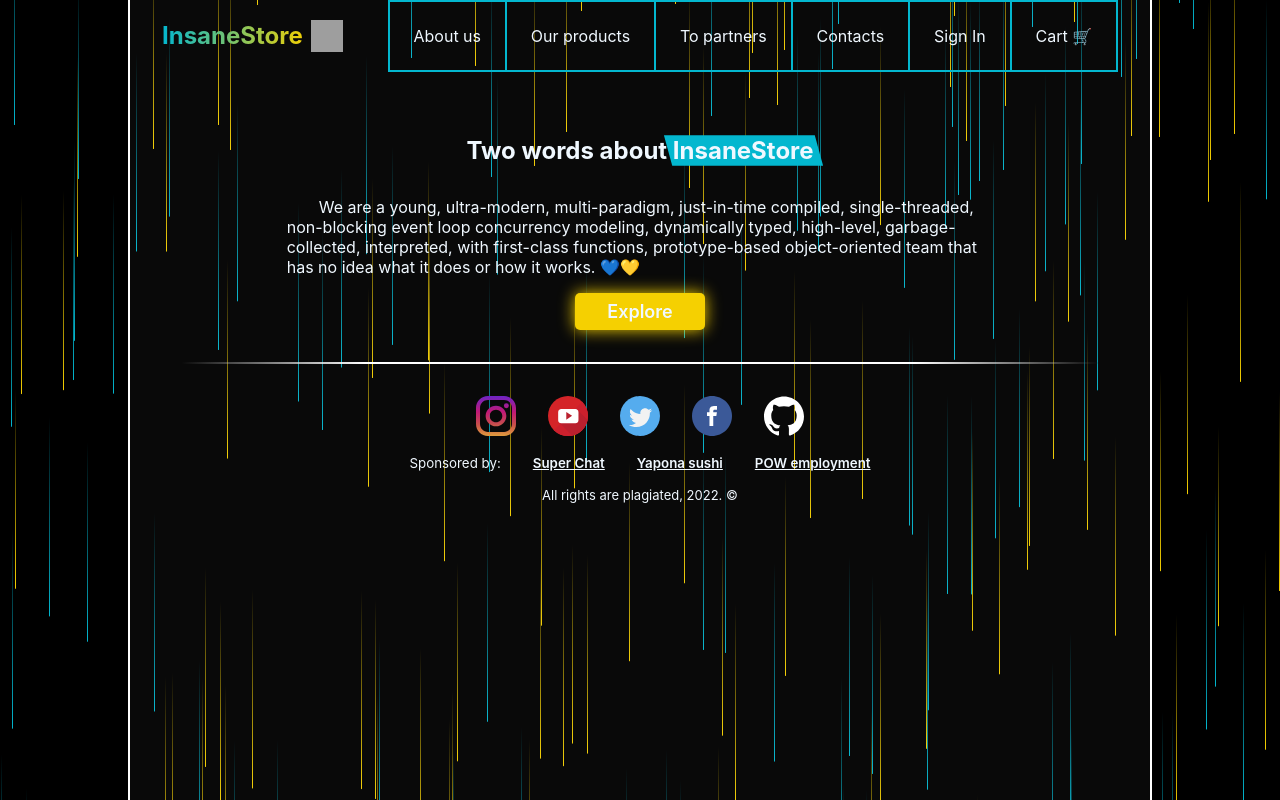
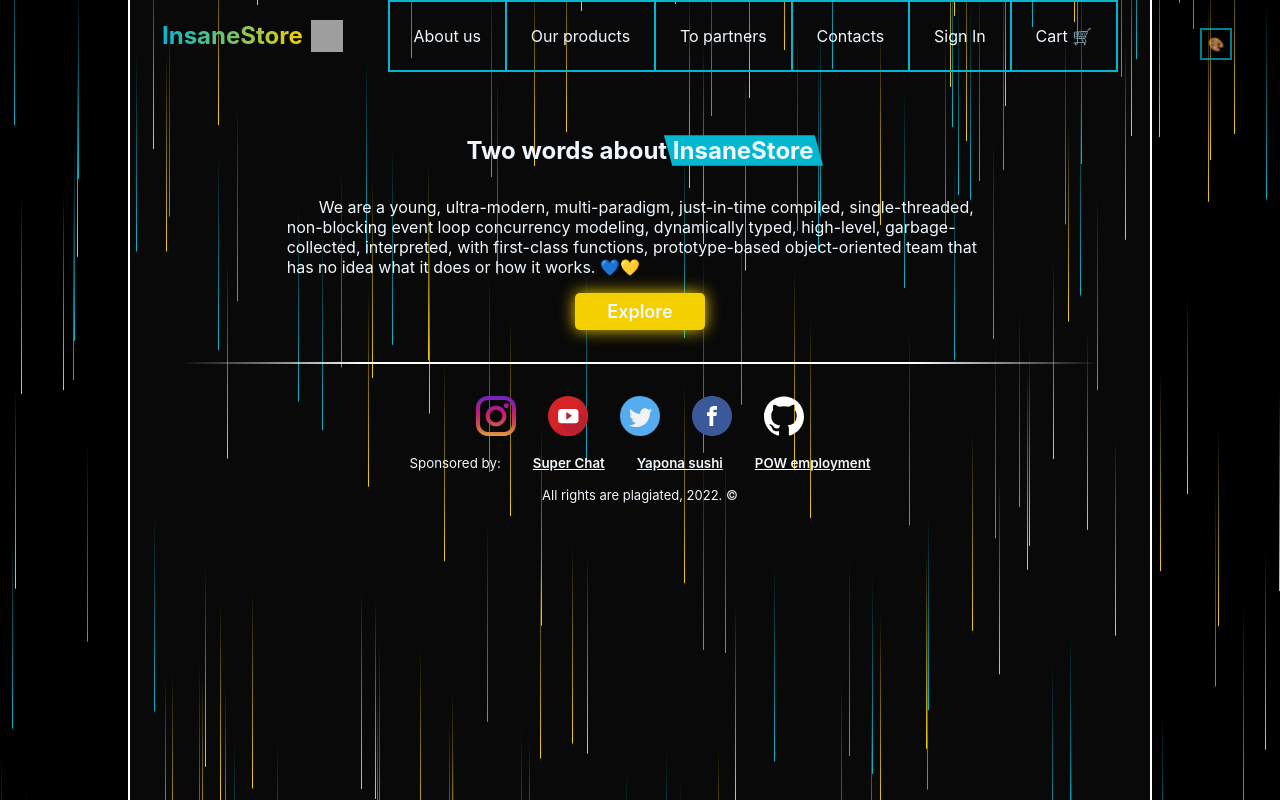
Before and after one commit to Surfer0997/ultra-high-tech, a React (Create React App) app: page /about in a window 1280 px wide. Built offline with nearby package versions, Linux system fonts and the light colour scheme; grey boxes are pictures that could not be loaded.

Commit message:
Change color scheme, cookies, bg upgrade, axios interceptor

```diff
--- a/package.json
+++ b/package.json
@@ -13,6 +13,7 @@
     "@types/node": "^16.11.65",
     "@types/react": "^18.0.21",
     "@types/react-burger-menu": "^2.8.3",
+    "@types/react-cookies": "^0.1.0",
     "@types/react-dom": "^18.0.6",
     "@types/react-redux": "^7.1.24",
     "@types/react-router-dom": "^5.3.3",
@@ -21,6 +22,7 @@
     "axios": "^1.1.3",
     "react": "^18.2.0",
     "react-burger-menu": "^3.0.8",
+    "react-cookie": "^4.1.1",
     "react-dom": "^18.2.0",
     "react-redux": "^8.0.4",
     "react-router-dom": "^6.4.2",
--- a/src/App.tsx
+++ b/src/App.tsx
@@ -7,11 +7,13 @@ import { ToPartners } from './components/Main/To partners/ToPartners';
 import { BrowserRouter as Router, Routes, Route } from 'react-router-dom';
 import { Shop } from './components/Main/Shop/Shop';
 import { Cart } from './components/Cart/Cart';
+import { ThemeSwitch } from './components/UI/ThemeSwitch';
 
 function App() {
   return (
     <>
       <Background />
+      <ThemeSwitch/>
       <Router>
         <div className="App">
           <Header />
--- a/src/components/Background/useGetBackgroundAnimitems.ts
+++ b/src/components/Background/useGetBackgroundAnimitems.ts
@@ -1,10 +1,12 @@
 import React from "react";
 import { v4 as uuid } from 'uuid';
+
+const stripeAmount = Math.ceil(window.innerWidth / 5);
 
 export const useGetBackgroundAnimItems = () => {
   const spans:React.ReactNode[] = [];
 
-    for (let i = 0; i < 300; i++) {
+    for (let i = 0; i < stripeAmount; i++) {
       const width = 0.3 * Math.random() * 5 + 'px';
       const left = Math.floor(Math.random() * window.innerWidth) + 'px';
       const animationDelay = Math.random() * -20 + 's';
--- a/src/components/Cart/cartSlice.ts
+++ b/src/components/Cart/cartSlice.ts
@@ -18,7 +18,7 @@ export const cartSlice = createSlice({
   initialState,
   reducers: {
     updateCartItem: (state, action) => {
-      const { id, amount, price } = action.payload;
+      const { id, amount} = action.payload;
       const existingItemIndex = state.cart.findIndex(item => id === item.id);
       if (existingItemIndex < 0) {
         state.cart = [...state.cart, action.payload];
--- a/src/components/Main/AboutUs/AboutUs.tsx
+++ b/src/components/Main/AboutUs/AboutUs.tsx
@@ -1,17 +1,20 @@
 import { Link } from 'react-router-dom';
 import styles from './AboutUs.module.css';
+import { useCookies } from 'react-cookie';
+import { Theme } from '../../UI/ThemeSwitch';
 
 export const AboutUs = () => {
+  const [cookies, setCookie] = useCookies();
   return (
     <article className={styles['about-us']}>
-      <h2>Two words about <span className={styles.highlight}>InsaneStore</span></h2>
+      <h2>Two words about <span className={styles.highlight} style={ cookies.theme === Theme.white ? {color: 'black'} : {}}>InsaneStore</span></h2>
       <p>
         We are a young, ultra-modern, multi-paradigm, just-in-time compiled,
         single-threaded, non-blocking event loop concurrency modeling, dynamically
         typed, high-level, garbage-collected, interpreted, with first-class functions, prototype-based
         object-oriented team that has no idea what it does or how it works. 💙💛
       </p>
-      <Link to='/shop' className={styles.explore}>Explore</Link>
+      <Link to='/shop' className={styles.explore} style={ cookies.theme === 'white' ? {color: 'black'} : {}}>Explore</Link>
     </article>
   );
 };
--- a/src/components/Main/Shop/Categories/Categories.tsx
+++ b/src/components/Main/Shop/Categories/Categories.tsx
@@ -1,3 +1,4 @@
+import { AsyncThunkAction } from '@reduxjs/toolkit';
 import { memo, useEffect, useRef, useState } from 'react';
 import { useDispatch } from 'react-redux';
 import { DebouncedButton } from '../../../UI/DebouncedButton';
@@ -5,41 +6,60 @@ import { getCategoryBooks } from '../Products/productsSlice';
 import styles from './Categories.module.css';
 
 export const Categories = () => {
+  const [isDisabled, setIsDisabled] = useState(false);
+  const dispatch = useDispatch<any>();
 
-    const [isDisabled, setIsDisabled] = useState(false);
+  const input = useRef<HTMLInputElement | null>(null);
 
-    const dispatch = useDispatch<any>();
-    const input = useRef<HTMLInputElement | null>(null);
-    const loadCategory = (category:string) => ()=> {
+  const loadCategory = (category: string) => () => {
     if (!isDisabled) {
       setIsDisabled(true);
       dispatch(getCategoryBooks(category));
-            setTimeout(()=>setIsDisabled(false), 800);
+      setTimeout(() => setIsDisabled(false), 800);
     }
-    }
+  };
 
-    useEffect(()=>{
+  useEffect(() => {
     loadCategory('detective')();
   }, []);
 
-    const submitHandler = (e:React.FormEvent<HTMLFormElement>) => {
+  const submitHandler = (e: React.FormEvent<HTMLFormElement>) => {
     e.preventDefault();
     if (input.current?.value) {
       loadCategory(input.current?.value)();
-
     }
-    }
-
-
+  };
 
   return (
     <section className={styles.categories}>
-            <DebouncedButton clickHandler={loadCategory('cats')}>For cats</DebouncedButton>
-            <DebouncedButton clickHandler={loadCategory('dogs')}>For dogs</DebouncedButton>
-            <DebouncedButton clickHandler={loadCategory('sport')}>For nerds</DebouncedButton>
-            <DebouncedButton clickHandler={loadCategory('program')}>For programmers</DebouncedButton>
-            <DebouncedButton clickHandler={loadCategory('chill')}>For brogrammers</DebouncedButton>
-            <form onSubmit={submitHandler}><input ref={input} onClick={()=>{if (input.current?.value) {input.current.value = ''}}} type="text" placeholder='Own category'/><input type="submit" hidden /></form>
+      <DebouncedButton clickHandler={loadCategory('cats')}>
+        For cats
+      </DebouncedButton>
+      <DebouncedButton clickHandler={loadCategory('dogs')}>
+        For dogs
+      </DebouncedButton>
+      <DebouncedButton clickHandler={loadCategory('sport')}>
+        For nerds
+      </DebouncedButton>
+      <DebouncedButton clickHandler={loadCategory('program')}>
+        For programmers
+      </DebouncedButton>
+      <DebouncedButton clickHandler={loadCategory('chill')}>
+        For brogrammers
+      </DebouncedButton>
+      <form onSubmit={submitHandler}>
+        <input
+          ref={input}
+          onClick={() => {
+            if (input.current?.value) {
+              input.current.value = '';
+            }
+          }}
+          type="text"
+          placeholder="Own category"
+        />
+        <input type="submit" hidden />
+      </form>
     </section>
-    )
+  );
 };
--- a/src/components/Main/Shop/Products/productsSlice.ts
+++ b/src/components/Main/Shop/Products/productsSlice.ts
@@ -6,11 +6,22 @@ const BOOK_API_URL = 'https://gutendex.com/books/?topic=';
 
 export const getCategoryBooks = createAsyncThunk(
   'books/getCategoryBooks',
- async (category:string, {rejectWithValue, dispatch}) => {
-    const data = await axios.get(BOOK_API_URL+category);
-    dispatch(setBooks(data.data.results));
- }
-)
+  async (category: string, { rejectWithValue, dispatch }) => {
+    try {
+      const data = await axios.get(BOOK_API_URL + category);
+
+      // INTERCEPTOR
+      axios.interceptors.response.use(response => {
+        console.log(response);
+        return response;
+      });
+      //
+      dispatch(setBooks(data.data.results));
+    } catch (error) {
+      rejectWithValue(error);
+    }
+  }
+);
 
 const initialState = {
   status: LoadingStatus.loading,
@@ -23,23 +34,20 @@ export const productsSlice = createSlice({
   reducers: {
     setBooks: (state, action) => {
       state.products = action.payload;
-    }
+    },
   },
   extraReducers(builder) {
-    builder.addCase(getCategoryBooks.fulfilled, (state, action)=>{
+    builder.addCase(getCategoryBooks.fulfilled, (state, action) => {
       state.status = LoadingStatus.success;
-      console.log('fullfilled');
     });
-    builder.addCase(getCategoryBooks.pending, (state, action)=>{
+    builder.addCase(getCategoryBooks.pending, (state, action) => {
       state.status = LoadingStatus.loading;
-      console.log('pending');
     });
-    builder.addCase(getCategoryBooks.rejected, (state, action)=>{
+    builder.addCase(getCategoryBooks.rejected, (state, action) => {
       state.status = LoadingStatus.error;
-      console.log('rejected');
     });
-  }
+  },
 });
 
-export const {setBooks} = productsSlice.actions;
+export const { setBooks } = productsSlice.actions;
 export default productsSlice.reducer;
--- /dev/null
+++ b/src/components/UI/ThemeSwitch.module.css
@@ -0,0 +1,33 @@
+.🔆 {
+    position: absolute;
+    width: 2rem;
+    height: 2rem;
+    top: 1.75rem;
+    right: 2.5%;
+    background: none;
+    border: solid 2px var(--color-blue);
+    opacity: .7;
+    transform: translateX(-50%);
+    transition: .1s;
+}
+.🔆:hover {
+    box-shadow: 0 0 5px aliceblue;
+}
+.🔆:active {
+    box-shadow: 0 0 10px aliceblue;
+}
+@media (max-width: 480px) {
+    .🔆 {
+      right: -3.2%;
+      top: 1rem;
+    }
+  }
+
+  @media (min-width: 480px) and (max-width: 1170px) {
+    .🔆 {
+        right: -1.5%;
+      }
+    .🔆 {
+        top: 1.2rem;
+      }
+  }
--- /dev/null
+++ b/src/components/UI/ThemeSwitch.tsx
@@ -0,0 +1,60 @@
+import styles from './ThemeSwitch.module.css';
+import { useCookies } from 'react-cookie';
+import { useEffect } from 'react';
+// --color-blue:#03b7cf;
+// --color-yellow: #f5d001;
+export enum Theme {
+  first = 'first',
+  second = 'second',
+  white = 'white',
+}
+
+const changeThemeHandler = (theme: string) => {
+  switch (theme) {
+    case Theme.first:
+      document.documentElement.style.setProperty('--color-blue', '#03b7cf');
+      document.documentElement.style.setProperty('--color-yellow', '#f5d001');
+      break;
+    case Theme.second:
+      document.documentElement.style.setProperty('--color-blue', '#ffbb00');
+      document.documentElement.style.setProperty('--color-yellow', '#cf0303');
+      break;
+    case Theme.white:
+      document.documentElement.style.setProperty('--color-blue', '#fff');
+      document.documentElement.style.setProperty('--color-yellow', '#fff');
+      break;
+    default:
+      changeThemeHandler(Theme.first);
+  }
+};
+
+export const ThemeSwitch = () => {
+  const [cookies, setCookie] = useCookies();
+  useEffect(() => {
+    if (cookies.theme) {
+      changeThemeHandler(cookies.theme);
+    }
+  }, []);
+
+  const themeChangeHandler = () => {
+    let newTheme:string = '';
+    if (cookies.theme) {
+      cookies.theme === Theme.first
+        ? newTheme = Theme.second
+        : cookies.theme === Theme.second
+        ? newTheme = Theme.white
+        : newTheme = Theme.first;
+
+    } else {
+        newTheme = Theme.second;
+    }
+    changeThemeHandler(newTheme);
+    setCookie('theme', newTheme, { maxAge: 36000 });
+  };
+
+  return (
+    <button className={styles['🔆']} onClick={themeChangeHandler}>
+      🎨
+    </button>
+  );
+};
--- a/src/index.tsx
+++ b/src/index.tsx
@@ -4,15 +4,18 @@ import './index.css';
 import App from './App';
 import reportWebVitals from './reportWebVitals';
 import { Provider } from 'react-redux';
-import {store} from './store/store';
+import { store } from './store/store';
+import { CookiesProvider } from 'react-cookie';
 
 const root = ReactDOM.createRoot(
   document.getElementById('root') as HTMLElement
 );
 root.render(
+  <CookiesProvider>
     <Provider store={store}>
       <App />
     </Provider>
+  </CookiesProvider>
 );
 
 // If you want to start measuring performance in your app, pass a function
```
Also changed, not shown: 1 other file (tests, documents, lock files or other folders). Lines whose indentation alone changed are shown as unchanged.
